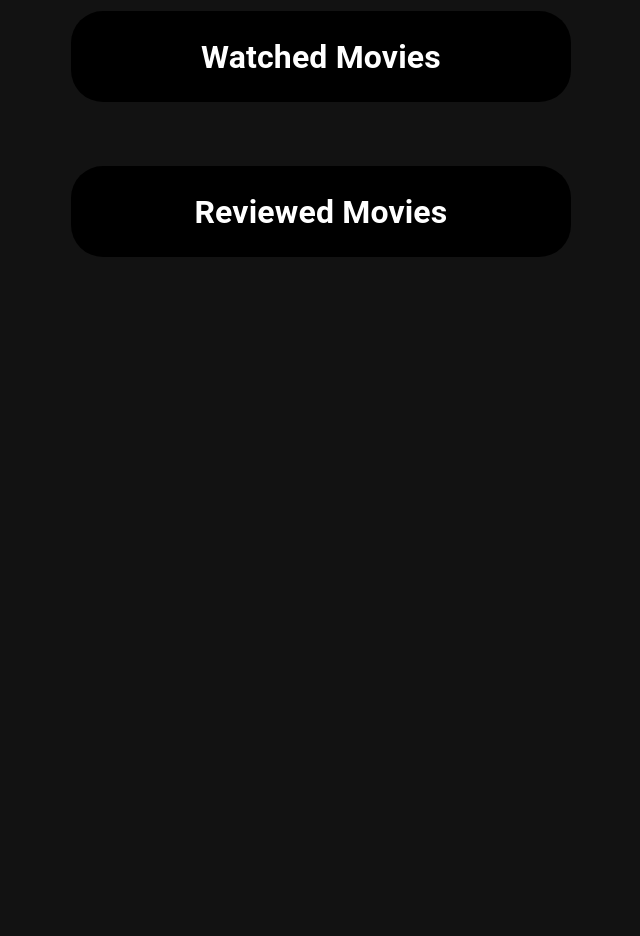
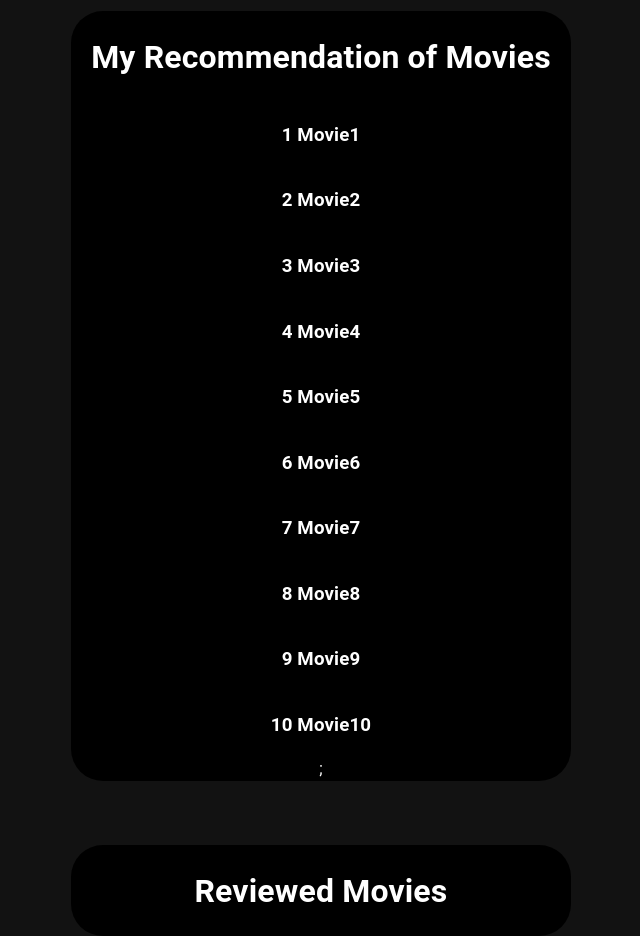
Before and after one commit to CS179K-Summer23/cs179-project-moviecritics, a Next.js app in the folder FrontEnd/: page /profile in a window 1280 px wide. Shown: the part 420-1356 px from the top of the page, without its empty margins (319-959 px from the left). Before the commit the page ends 800 px from the top, so only its background shows below. Built offline with nearby package versions, Linux system fonts and the light colour scheme.

Commit message:
updating profile with reecommendation of movies

```diff
--- a/FrontEnd/pages/profile.js
+++ b/FrontEnd/pages/profile.js
@@ -2,9 +2,8 @@ import * as React from "react";
 import axios from "axios";
 import { useState } from "react";
 import { Button, Box, TextField } from "@mui/material";
-import { createTheme, ThemeProvider } from '@mui/material/styles';
-import CssBaseline from '@mui/material/CssBaseline';
-import styled from "styled-components";
+import { createTheme, ThemeProvider, styled } from "@mui/material/styles";
+import CssBaseline from "@mui/material/CssBaseline";
 
 const StyledInput = styled(TextField)`
   width: 100%;
@@ -16,19 +15,29 @@ const StyledInput = styled(TextField)`
   }
 `;
 
-
 const darkTheme = createTheme({
   palette: {
     mode: "dark",
   },
 });
 
+let watchedlist = [
+  { id: 1, title: "Movie1" },
+  { id: 2, title: "Movie2" },
+  { id: 3, title: "Movie3" },
+  { id: 4, title: "Movie4" },
+  { id: 5, title: "Movie5" },
+  { id: 6, title: "Movie6" },
+  { id: 7, title: "Movie7" },
+  { id: 8, title: "Movie8" },
+  { id: 9, title: "Movie9" },
+  { id: 10, title: "Movie10" },
+];
+
 export default function ProfilePage(email) {
-
   const [formdata, setformdata] = useState({
     Email: "Filler.email",
-    Password: "Filler.password"
-
+    Password: "Filler.password",
   });
 
   const handleChange = (event) => {
@@ -40,18 +49,13 @@ export default function ProfilePage(email) {
 
   const UpdateAccount = async (event) => {
     event.preventDefault();
-
   };
 
   const LoadProfile = async (event) => {
     event.preventDefault();
     try {
-
-        const res = await axios.post(
-        "http://localhost:5000/loadprofile",
-        email
-        );
-        setformdata.Password=res.data;
+      const res = await axios.post("http://localhost:5000/loadprofile", email);
+      setformdata.Password = res.data;
 
       alert(res.data);
       if (res.data && res.status === 200) {
@@ -67,7 +71,6 @@ export default function ProfilePage(email) {
   const SaveProfile = async (event) => {
     event.preventDefault();
     try {
-
       const res = await axios.post(
         "http://localhost:5000/saveprofile",
         formData
@@ -83,6 +86,22 @@ export default function ProfilePage(email) {
     }
   };
 
+  const getWatched = async (event) => {
+    event.preventDefault();
+    try {
+      const res = await axios.post("http://localhost:5000/getwatched", email);
+      watchedlist = res.data;
+
+      alert(res.data);
+      if (res.data && res.status === 200) {
+        if (onSuccess) {
+          onSuccess();
+        }
+      }
+    } catch (err) {
+      console.error(err);
+    }
+  };
 
   return (
     <>
@@ -102,14 +121,35 @@ export default function ProfilePage(email) {
             marginRight: "auto",
           }}
         >
-          <h1 align='center'>Profile Page</h1>
+          <h1 align="center">Profile Page</h1>
           <form onSubmit={UpdateAccount}>
             <p></p>
-          <StyledInput label="Email" name="email" onChange={handleChange} required value={formdata.Email} variant="outlined" />
+            <StyledInput
+              label="Email"
+              name="email"
+              onChange={handleChange}
+              required
+              value={formdata.Email}
+              variant="outlined"
+            />
             <p></p>
-          <StyledInput label="Password" name="Password" onChange={handleChange} required value={formdata.Password} variant="outlined" />
+            <StyledInput
+              label="Password"
+              name="Password"
+              onChange={handleChange}
+              required
+              value={formdata.Password}
+              variant="outlined"
+            />
             <p></p>
-          <Button id="sub_button" variant="contained" type="submit" onClick={SaveProfile} >Update</Button>
+            <Button
+              id="sub_button"
+              variant="contained"
+              type="submit"
+              onClick={SaveProfile}
+            >
+              Update
+            </Button>
             <p></p>
           </form>
         </Box>
@@ -127,7 +167,17 @@ export default function ProfilePage(email) {
             marginRight: "auto",
           }}
         >
-          <h1 align='center'>Watched Movies</h1>
+          <h1 align="center">My Recommendation of Movies</h1>
+          {watchedlist.map((list, index) => {
+            return (
+              <>
+                <h3>
+                  {index + 1} {list.title}
+                </h3>
+              </>
+            );
+          })}
+          ;
         </Box>
         <Box
           alignItems={"center"}
@@ -143,7 +193,7 @@ export default function ProfilePage(email) {
             marginRight: "auto",
           }}
         >
-          <h1 align='center'>Reviewed Movies</h1>
+          <h1 align="center">Reviewed Movies</h1>
         </Box>
       </ThemeProvider>
     </>
```
Lines whose indentation alone changed are shown as unchanged.
